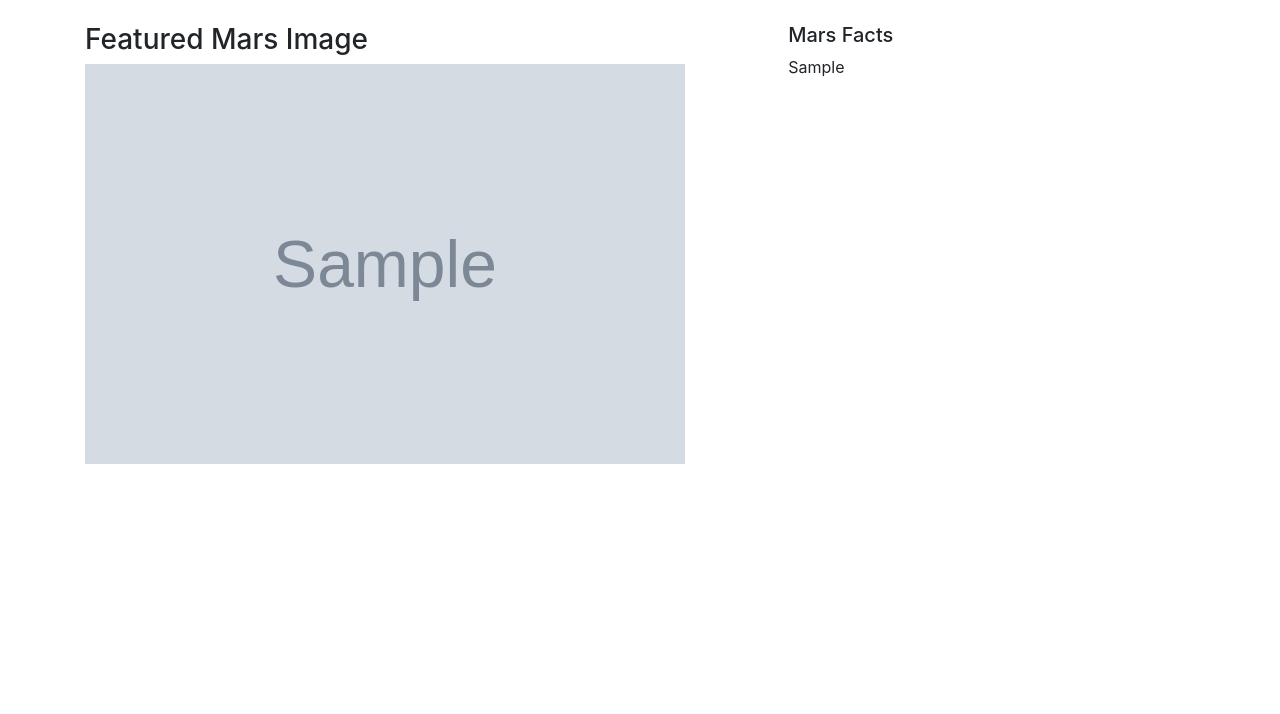
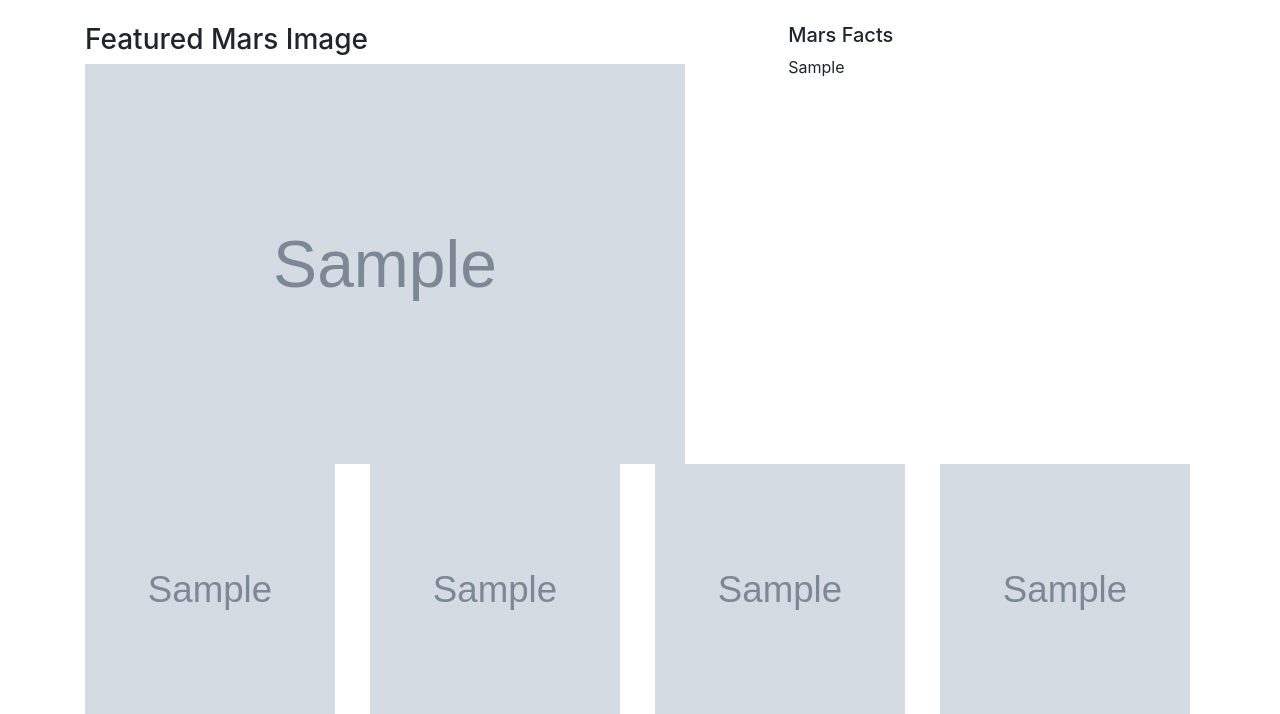
Before and after one commit to asligh/web-scraping-challenge, a Flask app: page / in a window 1280 px wide. Shown: the part 419-1133 px from the top of the page. Before the commit the page ends 883 px from the top, so only its background shows below. Run offline with Flask 2, Linux system fonts and the light colour scheme; grey boxes marked "Sample" are stand-in pictures; a database or web service that is not in the repository returns one stand-in record (values such as "Sample title"); some libraries are stand-ins or nearby versions.

Commit message:
Hemispheres in progress

```diff
--- a/templates/index.html
+++ b/templates/index.html
@@ -50,11 +50,31 @@
 
       <div class="col-md-6 col-sm-3 justify-content-right float-right" style="padding-left: 13%;">
         <br>
+
         <h5>Mars Facts</h5>
         {{ mars_facts.planet_facts[0] | safe }}
 
         <br/>
     </div>
+
+    <div class="container">
+      <div class="row">
+        <div class="col-sm">
+          <img src="{{mars_facts.mars_images[0]['img_url']}}" class="float-left" style="width: 250px;height: 250px;"/>
+        </div>
+        <div class="col-sm">
+          <img src="{{mars_facts.mars_images[1]['img_url']}}" class="float-left" style="width: 250px;height: 250px;"/>
+        </div>
+        <div class="col-sm">
+          <img src="{{mars_facts.mars_images[2]['img_url']}}" class="float-left" style="width: 250px;height: 250px;"/>
+        </div>
+        <div class="col-sm">
+          <img src="{{mars_facts.mars_images[3]['img_url']}}" class="float-left" style="width: 250px;height: 250px;"/>
+        </div>
+      </div>
+    </div>
+
+
   </div>
 
     <!-- jQuery first, then Popper.js, then Bootstrap JS -->
```
